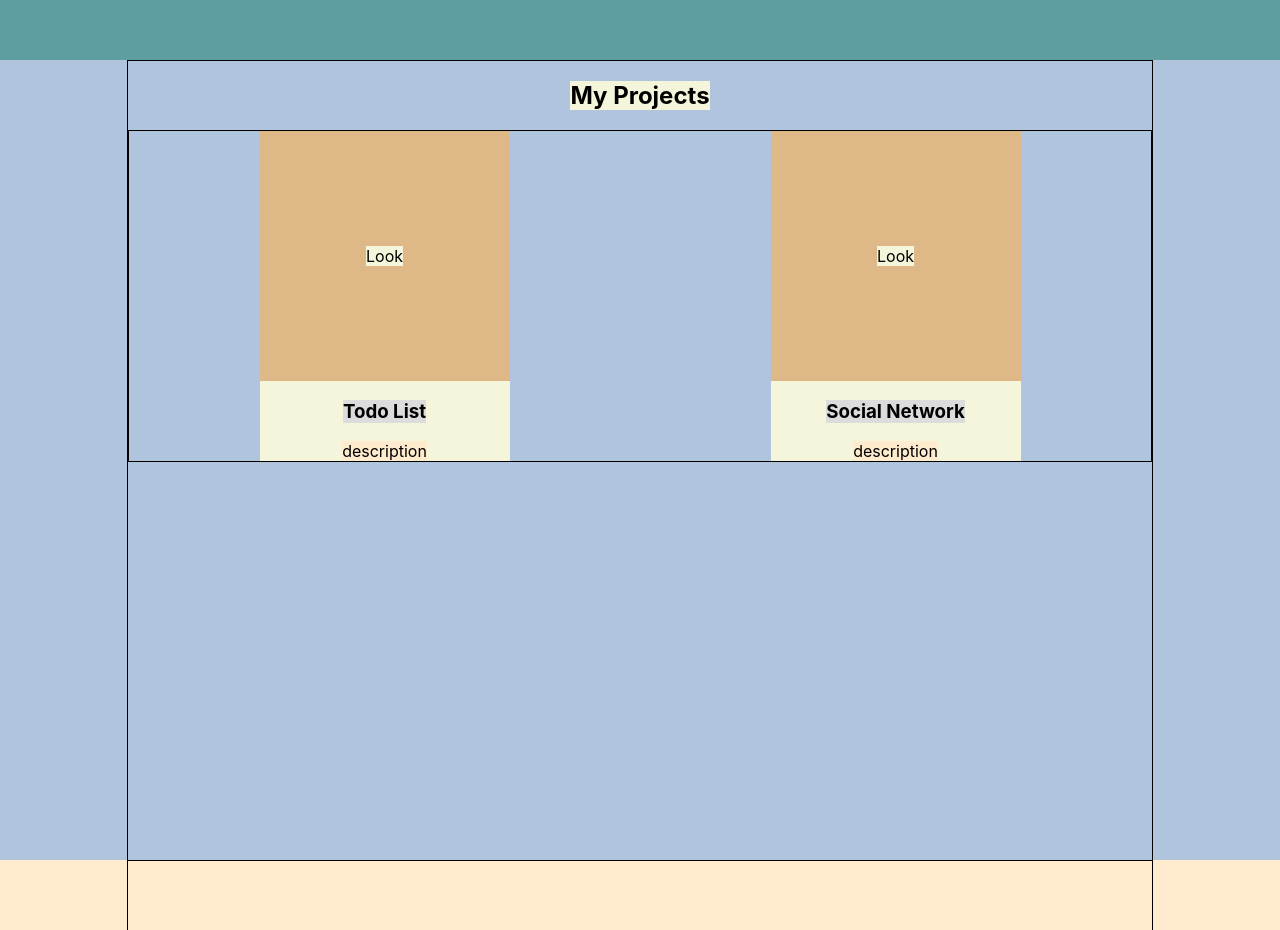
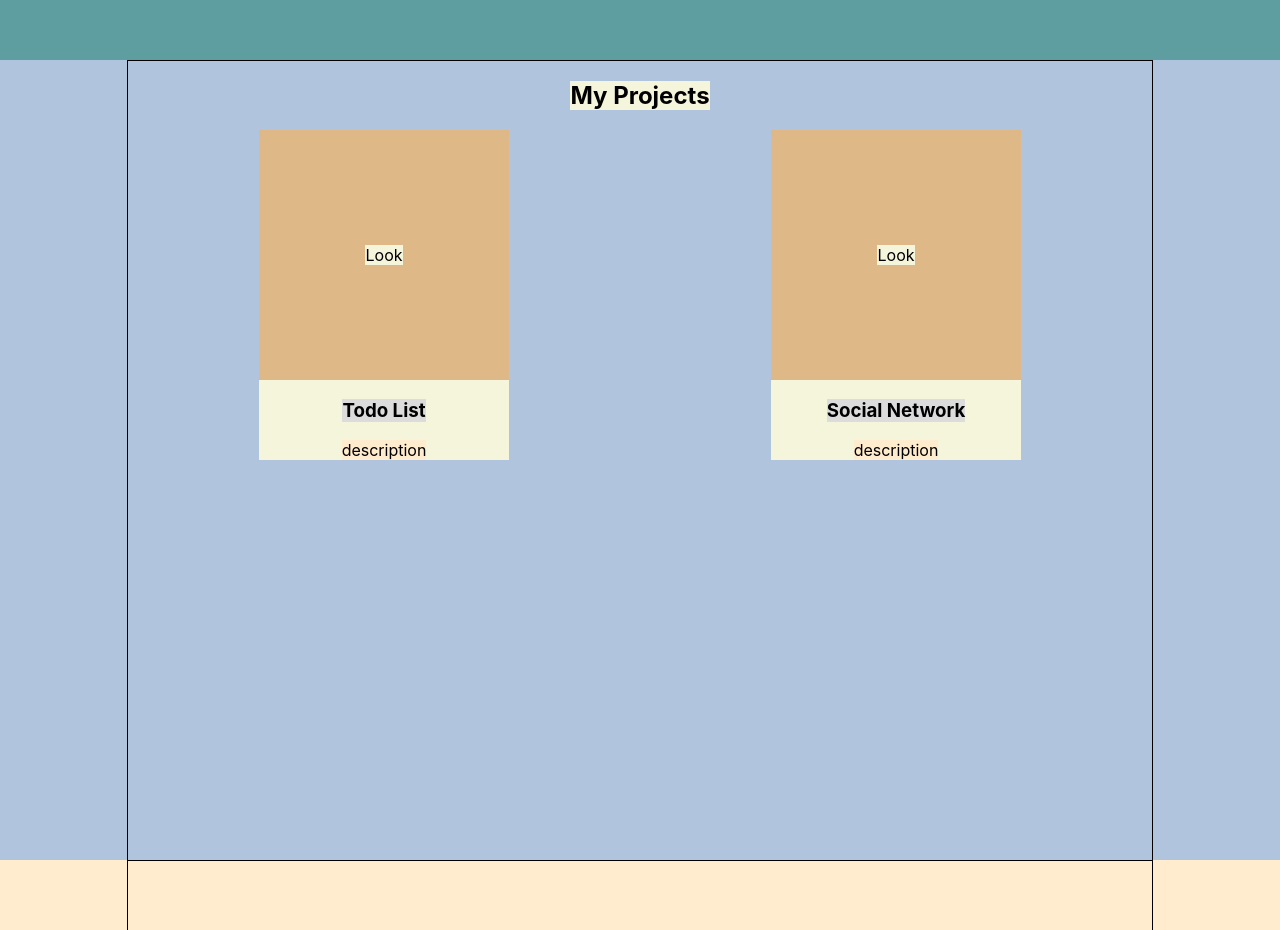
Before and after one commit to Zhenya-M1khaylov/portfolio, a React (Create React App) app: page / in a window 1280 px wide. Shown: the part 1620-2550 px from the top of the page. Built offline with nearby package versions, Linux system fonts and the light colour scheme.

Commit message:
some fix Footer/Projects

```diff
--- a/src/Footer/Footer.module.css
+++ b/src/Footer/Footer.module.css
@@ -1,5 +1,5 @@
 .footerBlock {
-    height: 100vh;
+    height: content-box;
     background-color: #a4e9ff;
 }
 
--- a/src/Projects/MyProjects.module.css
+++ b/src/Projects/MyProjects.module.css
@@ -14,7 +14,7 @@
 }
 
 .projects {
-    border: 1px solid;
+    /*border: 1px solid;*/
     width: 100%;
     display: flex;
     justify-content: space-around;
```
